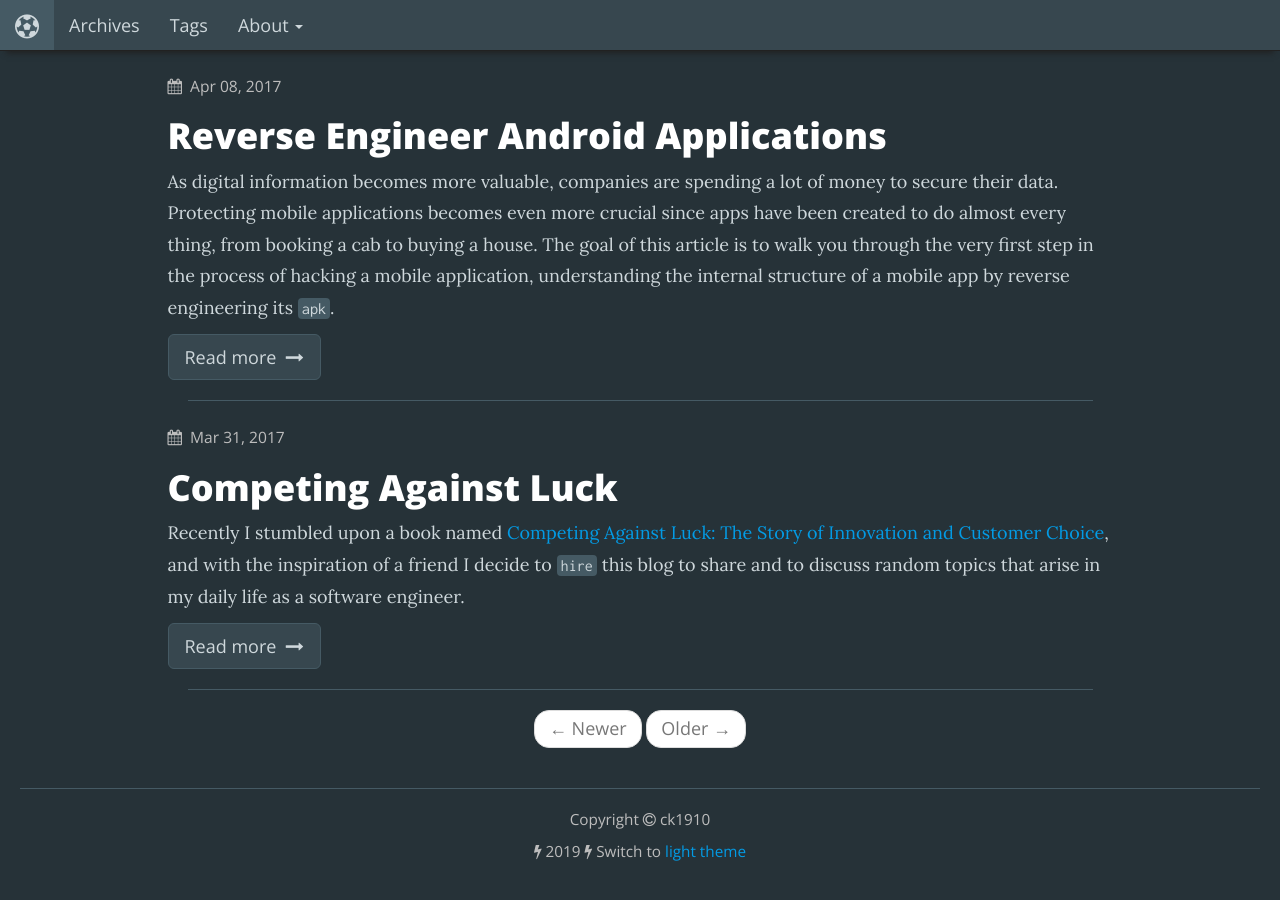
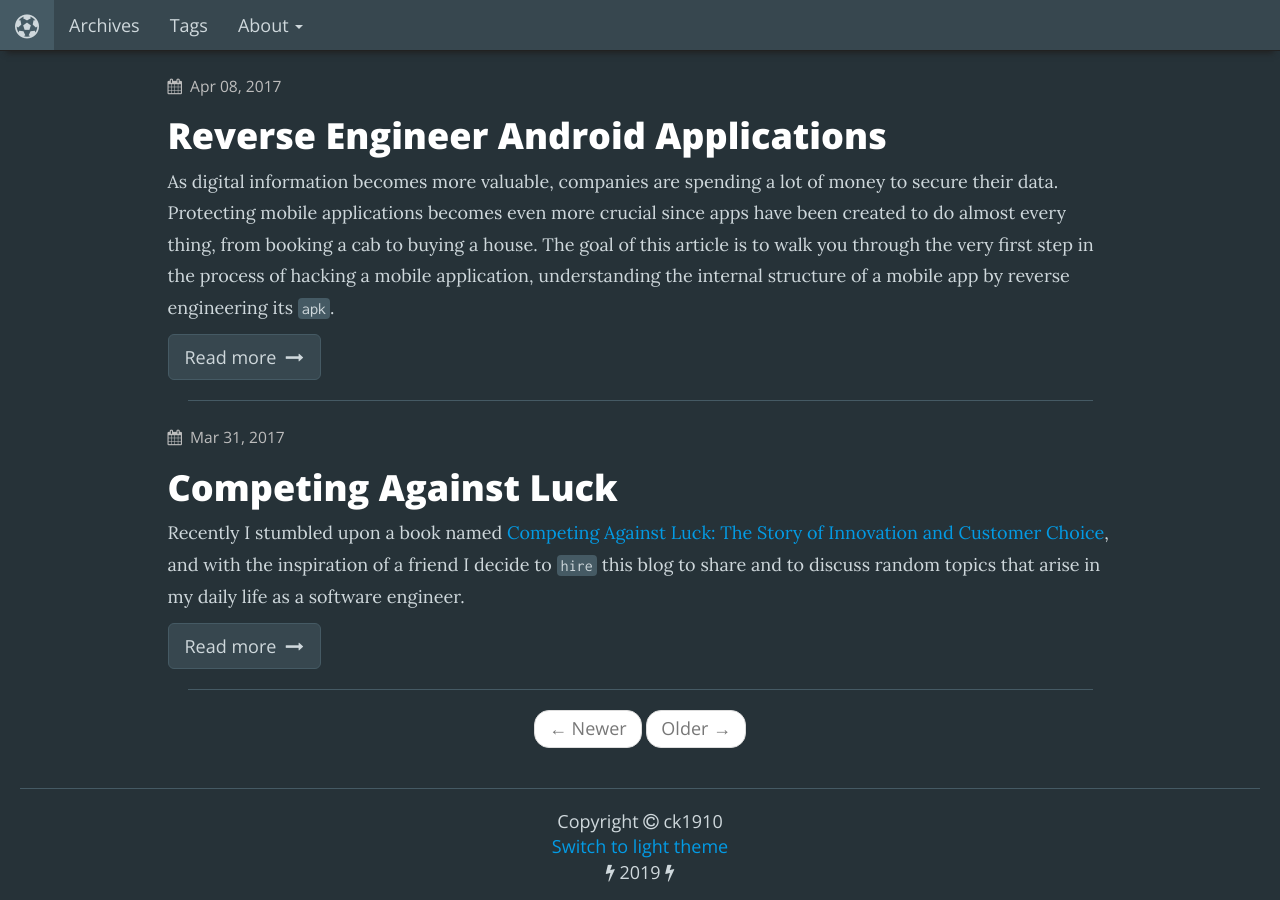
Before and after one commit to dchien234/dangchien.github.io, a Jekyll site: the page built from index.html, in a window 1280 px wide. Built offline with Jekyll 4.4.1, drawn with Linux system fonts in a browser that asks for light colours; nearby versions of some CDN libraries; the list of posts is cut into pages by our own code.

Commit message:
Update Gemfile.lock to fix security alerts

```diff
--- a/_layouts/default.html
+++ b/_layouts/default.html
@@ -75,12 +75,11 @@
 
   <div class="clearfix divider"></div>
   <footer>
-    <div class="text-center small">
+    <div class="text-center medium">
       <p>
         Copyright <i class="fa fa-copyright" aria-hidden="true"></i> {{ site.author }} <br/>
-      </p>
-      <p>
-        <i class="fa fa-bolt" aria-hidden="true"></i> {{ site.time | date: '%Y' }} <i class="fa fa-bolt" aria-hidden="true"></i> Switch to <a href="" id="theme">light theme</a><br/>
+        <a href="" id="theme">Switch to light theme</a> <br/>
+        <i class="fa fa-bolt" aria-hidden="true"></i> {{ site.time | date: '%Y' }} <i class="fa fa-bolt" aria-hidden="true"></i> <br/>
       </p>
     </div>
   </footer>
@@ -99,7 +98,7 @@
       location.reload();
     });
     if (supportLocalStorage() && localStorage.light === "true") {
-      $("#theme").text("dark theme");
+      $("#theme").text("Switch to dark theme");
       $("meta[name='theme-color']").attr("content", "#FFFFFF");
     }
   </script>
```
Also changed, not shown: Gemfile.lock, 1 other file.
